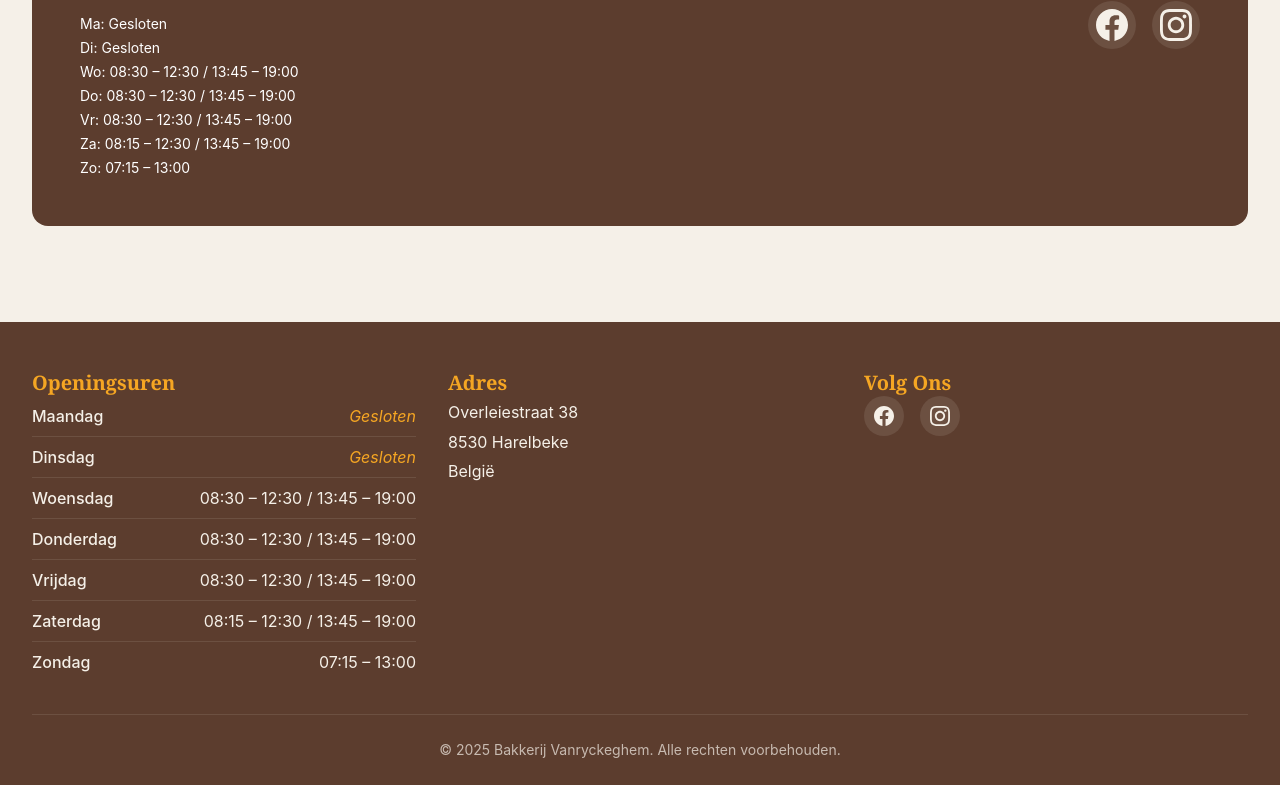
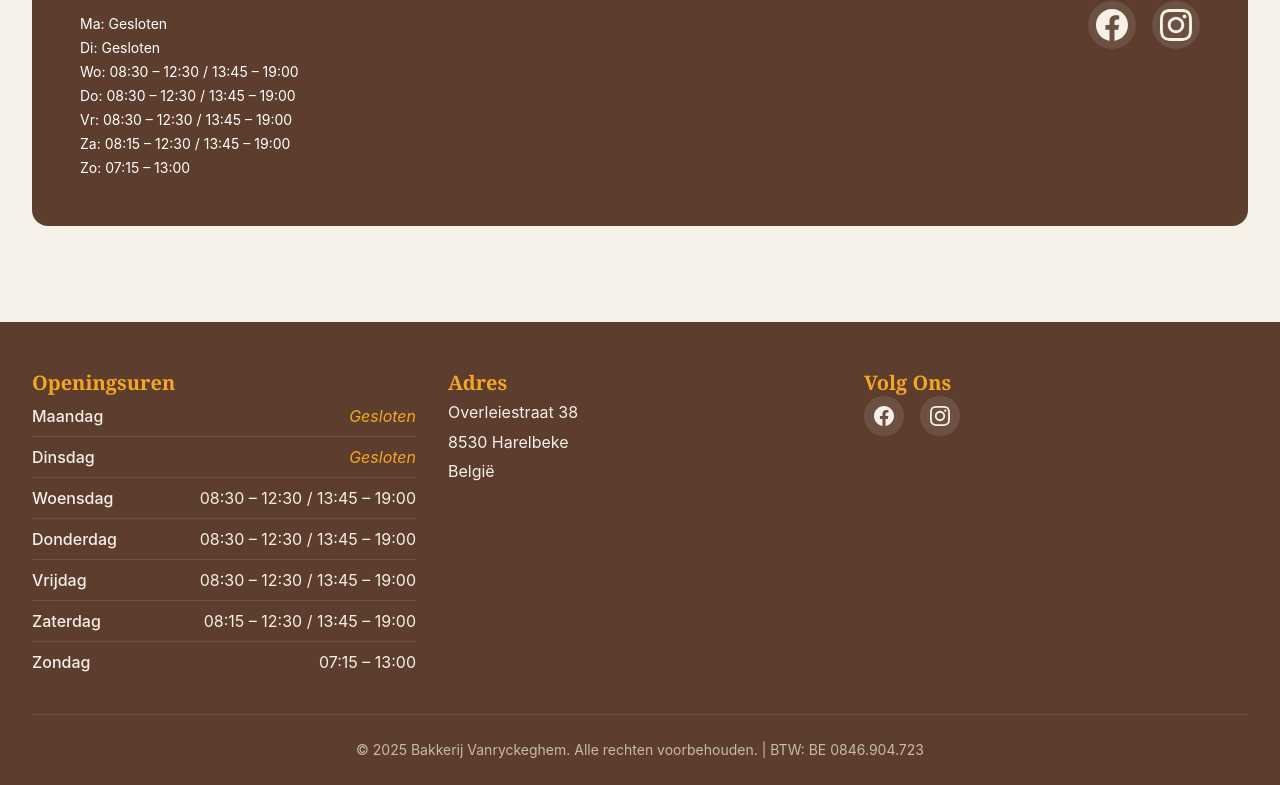
Before and after one commit to SanderVanryckeghem/bakkerij_vanryckeghem, an Angular app in the folder bakkerij_vanryckeghem/: page / in a window 1280 px wide. Shown: the part 1638-2423 px from the top of the page. Built offline with nearby package versions, Linux system fonts and the light colour scheme.

Commit message:
Add VAT number to footer

```diff
--- a/bakkerij_vanryckeghem/src/app/layouts/footer/footer.html
+++ b/bakkerij_vanryckeghem/src/app/layouts/footer/footer.html
@@ -62,6 +62,9 @@
     <div class="footer-bottom">
       <p class="copyright">
         © {{ currentYear }} {{ bakeryInfo.name }}. Alle rechten voorbehouden.
+        @if (bakeryInfo.vatNumber) {
+          <span class="vat-number"> | BTW: {{ bakeryInfo.vatNumber }}</span>
+        }
       </p>
     </div>
   </div>
--- a/bakkerij_vanryckeghem/src/app/shared/models/bakery-info.model.ts
+++ b/bakkerij_vanryckeghem/src/app/shared/models/bakery-info.model.ts
@@ -23,6 +23,7 @@ export interface SocialMedia {
 export interface BakeryInfo {
   name: string;
   description: string;
+  vatNumber?: string;
   contact: ContactInfo;
   openingHours: OpeningHours[];
   socialMedia?: SocialMedia;
--- a/bakkerij_vanryckeghem/src/app/shared/services/content.service.ts
+++ b/bakkerij_vanryckeghem/src/app/shared/services/content.service.ts
@@ -95,6 +95,7 @@ export class ContentService {
   private mockBakeryInfo: BakeryInfo = {
     name: 'Bakkerij Vanryckeghem',
     description: 'Ambachtelijke bakkerij sinds 1923, waar traditie en kwaliteit samenkomen',
+    vatNumber: 'BE 0846.904.723',
     contact: {
       phone: '056 71 23 45',
       email: 'info@bakkerijvanryckeghem.be',
```
